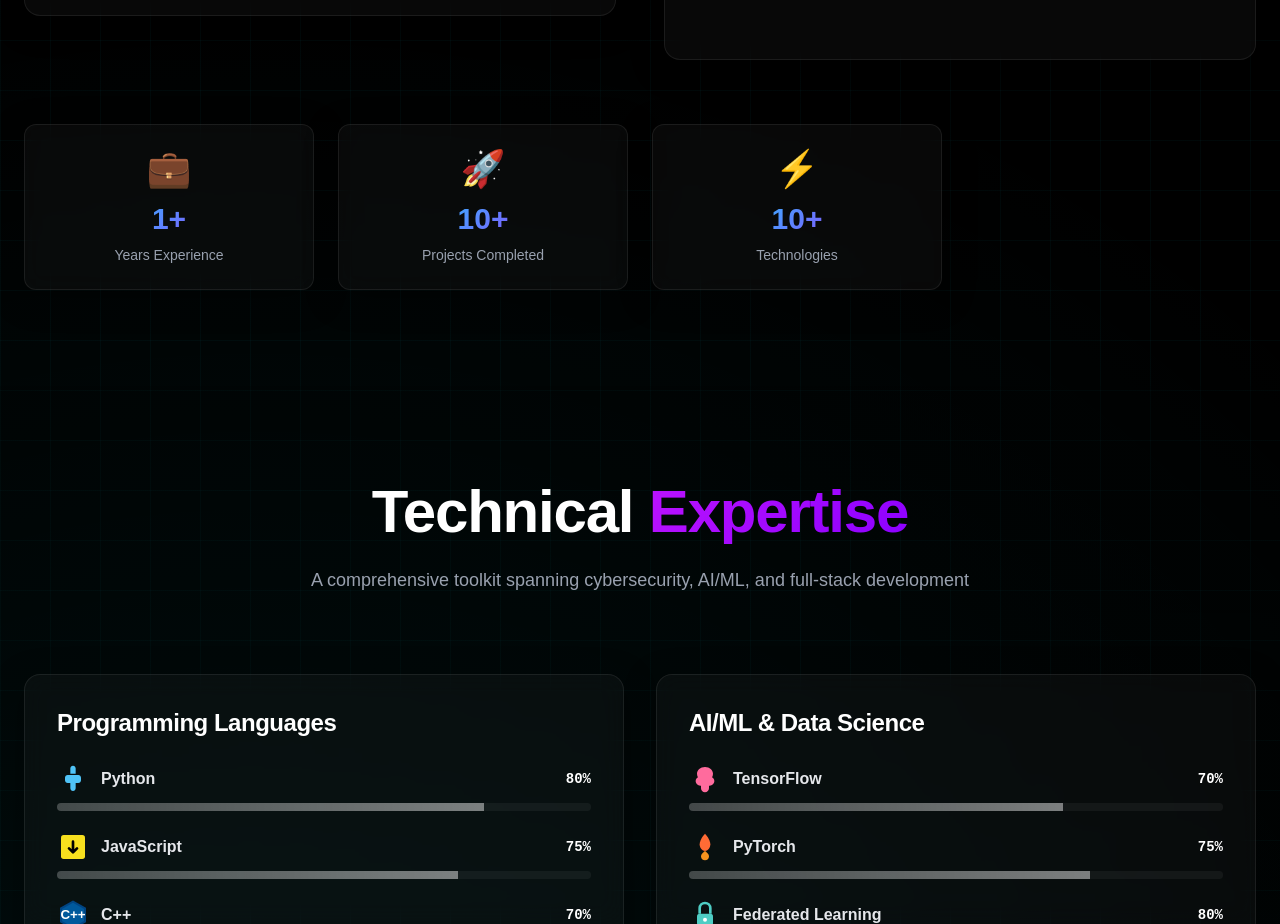
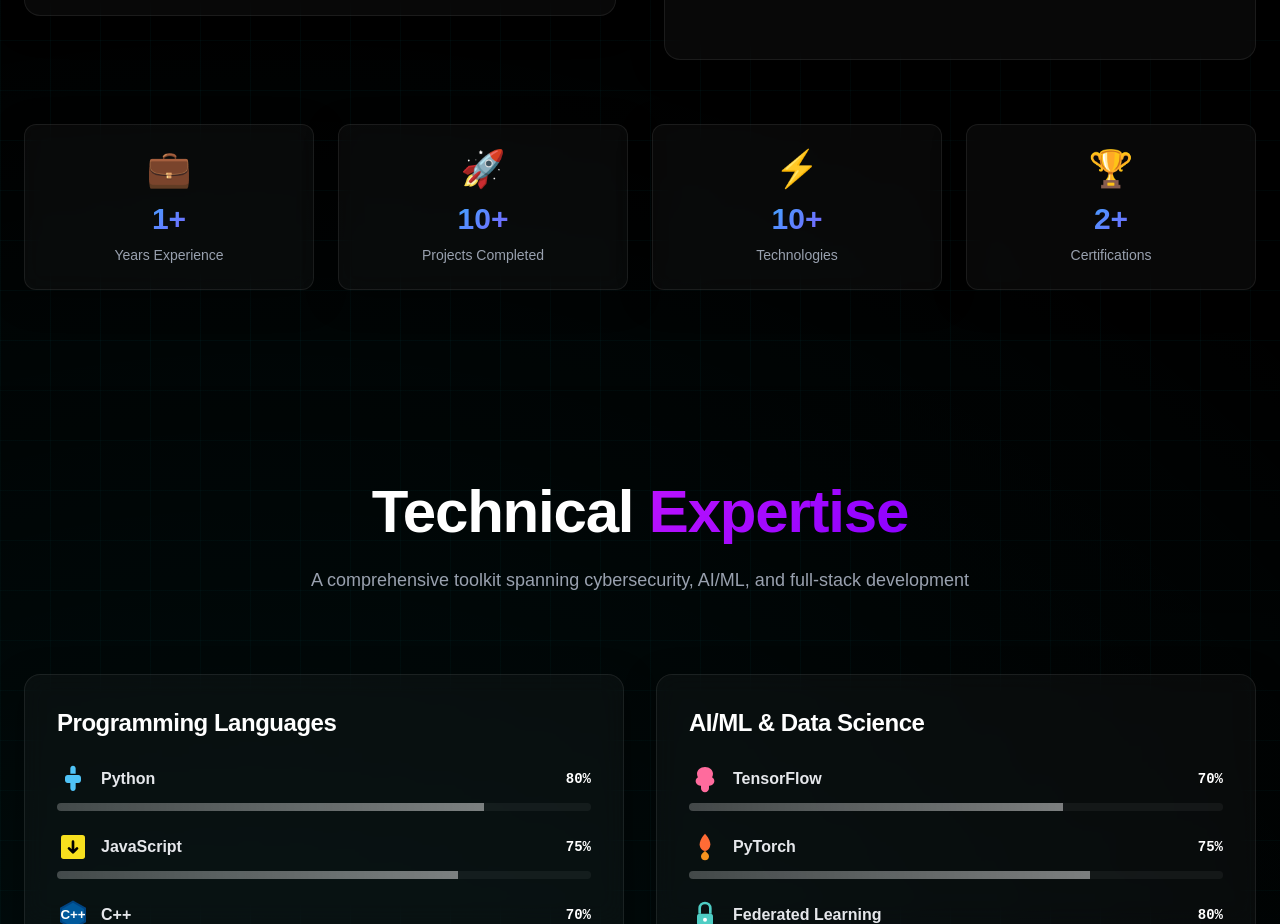
Before and after one commit to akash4426/portfolio, a React (Vite) app in the folder client/: page / in a window 1280 px wide. Shown: the part 1460-2384 px from the top of the page. Built offline with nearby package versions, Linux system fonts and the light colour scheme.

Commit message:
Changed few parts

```diff
--- a/client/src/About.jsx
+++ b/client/src/About.jsx
@@ -4,6 +4,7 @@ const stats = [
   { label: "Years Experience", value: "1+", icon: "💼" },
   { label: "Projects Completed", value: "10+", icon: "🚀" },
   { label: "Technologies", value: "10+", icon: "⚡" },
+  { label: "Certifications", value: "2+", icon: "🏆" },
 ];
 
 export default function About() {
```
